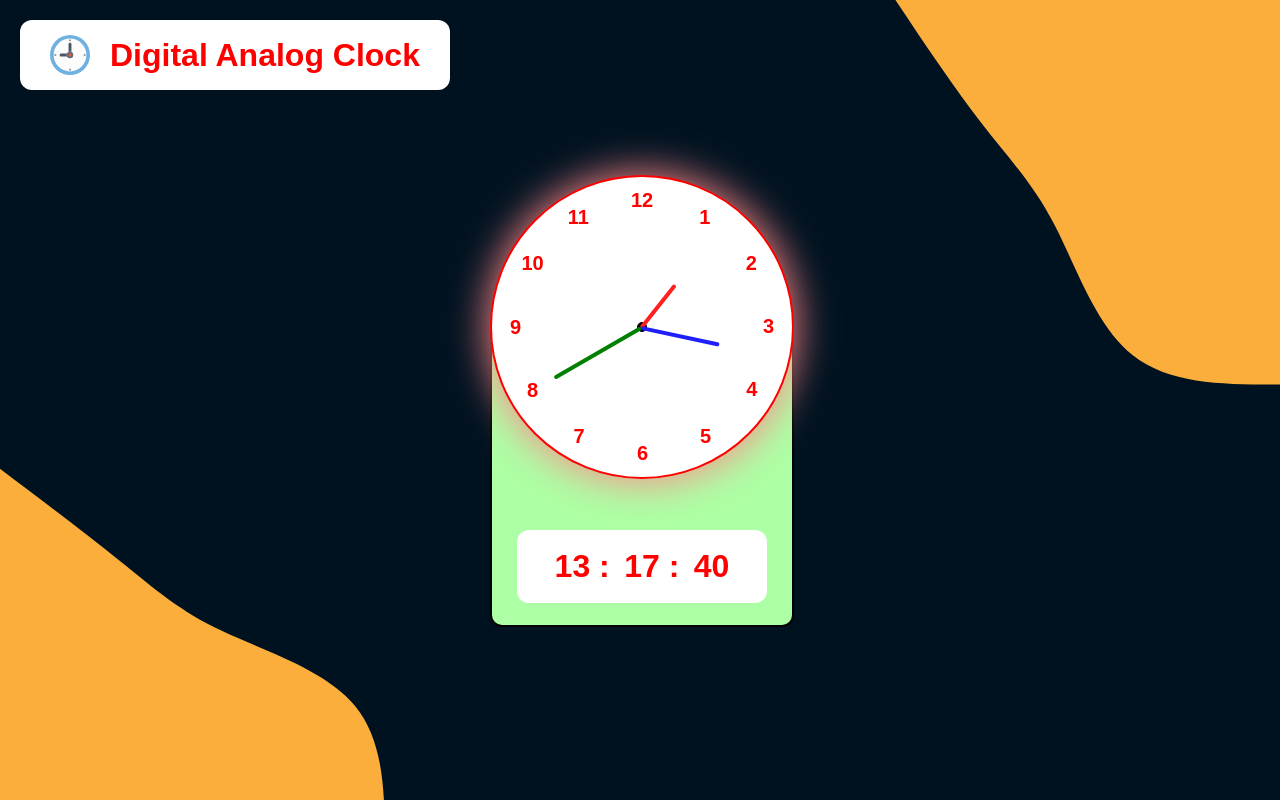
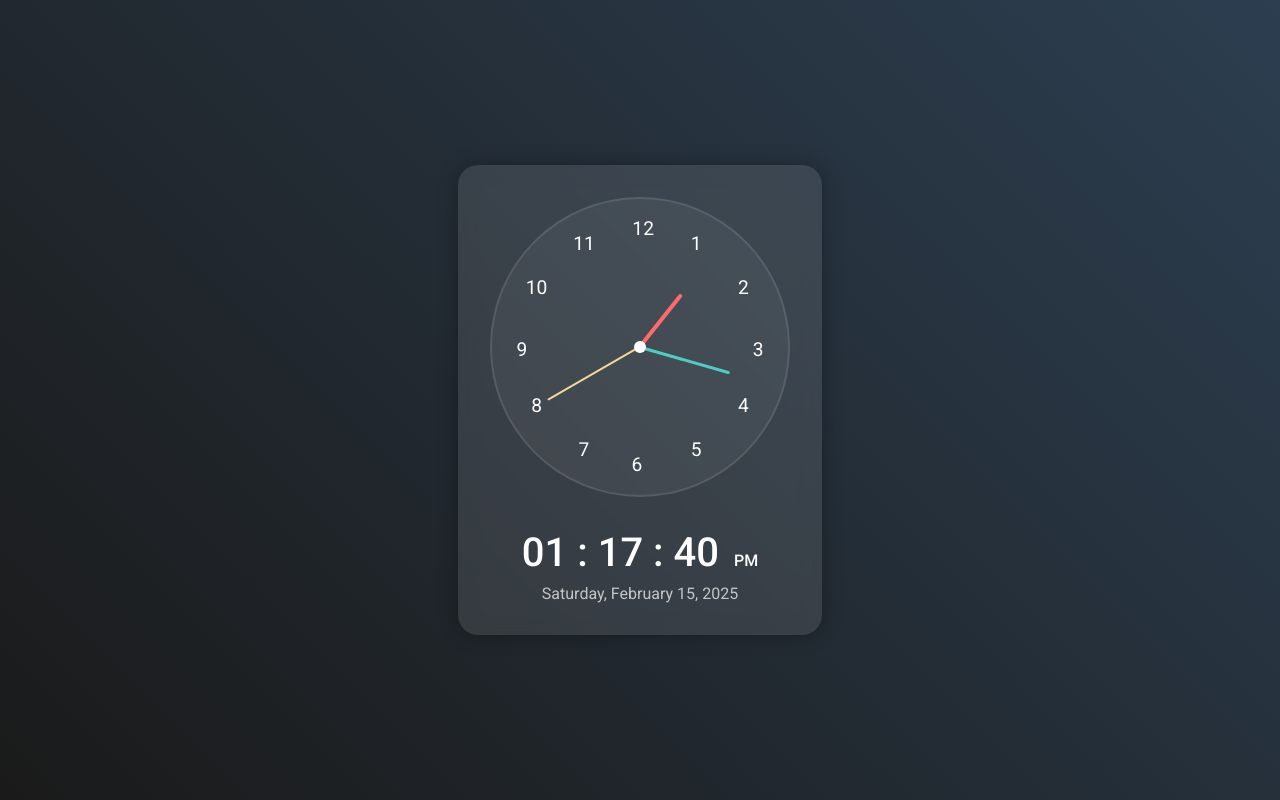
Before and after one commit to abhinav2369/Web-Digital-Clock, a plain HTML site: page index.html in a window 1280 px wide. Drawn offline with Linux system fonts and the light colour scheme.

Commit message:
New Clock ✨

```diff
--- a/index.css
+++ b/index.css
@@ -1,171 +1,177 @@
-body{
-    margin:0px;
-    padding:0px;
-    /* Dimensioning of Body */
+* {
+    margin: 0;
+    padding: 0;
+    box-sizing: border-box;
+}
 
-    height:100vh;
-    width: 100vw;
-
-    /* Aligning to the center */
+body {
+    font-family: 'Roboto', sans-serif;
+    min-height: 100vh;
     display: flex;
     justify-content: center;
     align-items: center;
-
-    overflow: hidden;
-    background-image: url(Resources/background.svg);
-    background-repeat: no-repeat;
-    background-size: cover;
-
-    font-family:Arial, Helvetica, sans-serif;
-    color: red;
-    overflow: none;
+    background: linear-gradient(45deg, #1a1a1a, #2c3e50);
 }
 
-/* ------ Title Block ------*/
-.title{
-    height: 50px;
-    position: absolute;
-    top: 20px;
-    left: 20px;
-    display: flex;
-    justify-content: center;
-    align-items: center;
-    background-color: white;
-    border-radius: 12px;
-    padding: 10px;
-    padding-right: 30px;
-}
-.title img{
-    height: 40px;
-    width: 40px;
-    padding: 20px;
-}
-.title h2{
-    margin: 0px;
-    padding: 0px;
-    font-size: 20px;
-}
-
-
-#main-container-block{
-    /* Dimensioning of Main Container */
-    height:450px;
-    width: 300px;
-
-    /* Positoning relative to it's initial position */
-    position: relative;
-}
-
-#circular-block{
-    /* Dimensioning of Main Container */
-    height: 300px;
-    width: 300px;
-
-    background-color: rgb(255, 255, 255);
-
-    /* Border Properties */
-    border: 2px solid  rgb(255, 0, 0);
-    border-radius: 300px;
-    box-shadow: 0px 0px 40px 2px #fe8888;
-
-    /* Positoning with respect to the parent container */
-    position:absolute;
-    /* Top Layering */
-    z-index:2;
-
-    /* Aligning to the center */
+.container {
     display: flex;
     justify-content: center;
     align-items: center;
 }
 
-#circular-block::before{
-    /* position: absolute; */
-    content:"";
-    height:8px;
-    width:8px;
-    background-color: black;
-    border:1px solid black;
+.clock-container {
+    background: rgba(255, 255, 255, 0.1);
+    padding: 2rem;
+    border-radius: 20px;
+    box-shadow: 0 0 20px rgba(0, 0, 0, 0.3);
+    backdrop-filter: blur(10px);
+}
+
+.clock {
+    display: flex;
+    flex-direction: column;
+    align-items: center;
+    gap: 2rem;
+}
+
+/* Analog Clock Styles */
+.analog-clock {
+    width: 300px;
+    height: 300px;
+    position: relative;
+}
+
+.outer-circle {
+    width: 100%;
+    height: 100%;
     border-radius: 50%;
-}
-.hand{
+    background: rgba(255, 255, 255, 0.05);
+    border: 2px solid rgba(255, 255, 255, 0.1);
     position: relative;
     display: flex;
     justify-content: center;
-    align-items: flex-end;
-    right:6px;
-    top:1px;
-}
-.hand i{
-    position:absolute;
-    background-color: var(--clr);
-    width:4px;
-    height:70px;
-    border-radius: 8px;
-    height: var(--h);
+    align-items: center;
 }
 
-#rectangle-block{
-    background-color: antiquewhite;
-    border: 4px solid red;
-    border-radius: 12px;
-    background-color: rgb(173, 255, 165);
+.inner-circle {
+    width: 90%;
+    height: 90%;
+    border-radius: 50%;
+    position: relative;
 }
 
-#digital-screen{
-    border-radius: 10px;
-    display: flex;
-    justify-content: center;
-    align-items: flex-end;
+.hand {
     position: absolute;
-    padding-bottom: 10px;
-}
-.sub-block{
-    width: 80%;
-    background-color: white;
-    padding: 15px 15px;
-    border-radius: 12px;
-}
-#digital-screen  b{
-    display: inline-block;
-    padding: 3px 5px;
-    font-size: 32px;
-}
-#digital-screen b:nth-child(1)::after,
-#digital-screen b:nth-child(2)::after{
-    content:" :";
+    bottom: 50%;
+    left: 50%;
+    transform-origin: bottom;
+    border-radius: 5px;
 }
 
-span{
-    position: absolute;
-    transform: rotate(calc(30deg * var(--i)));
-    inset : 12px;
-    text-align: center;
+.hour-hand {
+    width: 4px;
+    height: 25%;
+    background: #ff6b6b;
+    transform: translateX(-50%);
 }
 
-b{
-    transform: rotate(calc(-30deg * var(--i)));
-    display:inline-block;
-    font-size:20px;
+.minute-hand {
+    width: 3px;
+    height: 35%;
+    background: #4ecdc4;
+    transform: translateX(-50%);
 }
 
-#rectangle-block{
-
-    /* Dimensioning of Main Container */
-    height:300px;
-    width:300px;
-
-    /* Border Properties */
-    border: solid black 2px;
-    border-top: none;
-
-    /* Positoning with respect to the parent container */
-    position: absolute;
-    top:150px;
+.second-hand {
+    width: 2px;
+    height: 40%;
+    background: #f7d794;
+    transform: translateX(-50%);
 }
 
-@media screen and (max-width:700px) {
-    body{
-        overflow: none;
+.center-circle {
+    position: absolute;
+    width: 12px;
+    height: 12px;
+    border-radius: 50%;
+    background: #fff;
+    left: 50%;
+    top: 50%;
+    transform: translate(-50%, -50%);
+}
+
+.number {
+    position: absolute;
+    color: #fff;
+    font-size: 1.2rem;
+    transform-origin: center;
+    width: 30px;
+    height: 30px;
+    text-align: center;
+    line-height: 30px;
+}
+
+/* Position the numbers */
+.number-1 { top: 10%; right: 26%; }
+.number-2 { top: 25%; right: 10%; }
+.number-3 { top: 46%; right: 5%; }
+.number-4 { bottom: 25%; right: 10%; }
+.number-5 { bottom: 10%; right: 26%; }
+.number-6 { bottom: 5%; right: 46%; }
+.number-7 { bottom: 10%; left: 26%; }
+.number-8 { bottom: 25%; left: 10%; }
+.number-9 { top: 46%; left: 5%; }
+.number-10 { top: 25%; left: 10%; }
+.number-11 { top: 10%; left: 26%; }
+.number-12 { top: 5%; left: 46%; }
+
+/* Digital Clock Styles */
+.digital-clock {
+    text-align: center;
+    color: #fff;
+}
+
+.time {
+    font-size: 2.5rem;
+    font-weight: 500;
+    margin-bottom: 0.5rem;
+}
+
+.colon {
+    animation: blink 1s infinite;
+}
+
+.date {
+    font-size: 1rem;
+    color: rgba(255, 255, 255, 0.7);
+}
+
+#ampm {
+    font-size: 1rem;
+    margin-left: 5px;
+}
+
+@keyframes blink {
+    0%, 100% { opacity: 1; }
+    50% { opacity: 0.5; }
+}
+
+/* Responsive Design */
+@media (max-width: 500px) {
+    .clock-container {
+        padding: 1rem;
+    }
+
+    .analog-clock {
+        width: 250px;
+        height: 250px;
+    }
+
+    .time {
+        font-size: 2rem;
+    }
+
+    .date {
+        font-size: 0.9rem;
     }
 }
--- a/index.html
+++ b/index.html
@@ -3,45 +3,60 @@
 <head>
     <meta charset="UTF-8">
     <meta name="viewport" content="width=device-width, initial-scale=1.0">
-    <title>Digital Clock</title>
+
+    <title>Digital Analog Clock</title>
+    <link rel="shortcut icon" href="Resources/clock.svg" type="image/svg+xml">
+
     <link rel="stylesheet" href="index.css">
+    <link href="https://fonts.googleapis.com/css2?family=Roboto:wght@300;400;500&display=swap" rel="stylesheet">
 </head>
 <body>
+    <div class="container">
+        <div class="clock-container">
+            <div class="clock">
+                <!-- Analog Clock -->
+                <div class="analog-clock">
+                    <div class="outer-circle">
+                        <div class="marking marking-one"></div>
+                        <div class="marking marking-two"></div>
+                        <div class="marking marking-three"></div>
+                        <div class="marking marking-four"></div>
 
-    <div class="title">
-        <img src="Resources/clock.svg" alt="">
-        <h1>Digital Analog Clock</h1>
-    </div>
+                        <div class="inner-circle">
+                            <div class="hand hour-hand"></div>
+                            <div class="hand minute-hand"></div>
+                            <div class="hand second-hand"></div>
+                            <div class="center-circle"></div>
+                        </div>
 
-    <div id="main-container-block">
+                        <span class="number number-1">1</span>
+                        <span class="number number-2">2</span>
+                        <span class="number number-3">3</span>
+                        <span class="number number-4">4</span>
+                        <span class="number number-5">5</span>
+                        <span class="number number-6">6</span>
+                        <span class="number number-7">7</span>
+                        <span class="number number-8">8</span>
+                        <span class="number number-9">9</span>
+                        <span class="number number-10">10</span>
+                        <span class="number number-11">11</span>
+                        <span class="number number-12">12</span>
+                    </div>
+                </div>
 
-        <div class="" id="circular-block">
-            <div style="--clr: #ff2121; --h:55px" class="hand" id="hour"><i></i></div>
-            <div style="--clr: #1f1ffc;--h:80px" class="hand" id="min"><i></i></div>
-            <div style="--clr: #008000; --h:100px" class="hand" id="sec"><i></i></div>
-
-            <span style="--i:1"><b>1</b></span>
-            <span style="--i:2"><b>2</b></span>
-            <span style="--i:3"><b>3</b></span>
-            <span style="--i:4"><b>4</b></span>
-            <span style="--i:5"><b>5</b></span>
-            <span style="--i:6"><b>6</b></span>
-            <span style="--i:7"><b>7</b></span>
-            <span style="--i:8"><b>8</b></span>
-            <span style="--i:9"><b>9</b></span>
-            <span style="--i:10"><b>10</b></span>
-            <span style="--i:11"><b>11</b></span>
-            <span style="--i:12"><b>12</b></span>
-        </div>
-
-        <div id="rectangle-block">
-            <span id="digital-screen">
-                <div class="sub-block">
-                    <b id="d-hour"></b>
-                    <b id="d-min"></b>
-                    <b id="d-sec"></b>
+                <!-- Digital Clock -->
+                <div class="digital-clock">
+                    <div class="time">
+                        <span id="hours">00</span>
+                        <span class="colon">:</span>
+                        <span id="minutes">00</span>
+                        <span class="colon">:</span>
+                        <span id="seconds">00</span>
+                        <span id="ampm">AM</span>
+                    </div>
+                    <div class="date" id="date">Monday, January 1, 2025</div>
                 </div>
-            </span>
+            </div>
         </div>
     </div>
     <script src="index.js"></script>
--- a/index.js
+++ b/index.js
@@ -1,34 +1,44 @@
-let hour = document.getElementById("hour");
-let min = document.getElementById("min");
-let sec = document.getElementById("sec");
+function updateClock() {
+    const now = new Date();
 
-let dhour = document.getElementById("d-hour");
-let dmin = document.getElementById("d-min");
-let dsec = document.getElementById("d-sec");
+    let hours = now.getHours();
+    const ampm = hours >= 12 ? 'PM' : 'AM';
+    hours = hours % 12 || 12;
 
+    const minutes = now.getMinutes();
+    const seconds = now.getSeconds();
 
+    document.getElementById('hours').textContent = hours.toString().padStart(2, '0');
+    document.getElementById('minutes').textContent = minutes.toString().padStart(2, '0');
+    document.getElementById('seconds').textContent = seconds.toString().padStart(2, '0');
+    document.getElementById('ampm').textContent = ampm;
 
+    const options = {
+        weekday: 'long',
+        year: 'numeric',
+        month: 'long',
+        day: 'numeric'
+    };
+    document.getElementById('date').textContent = now.toLocaleDateString('en-US', options);
 
-function displayTime(){
-    // Declaring Date
-    let date = new Date();
+    const secondDegrees = ((seconds / 60) * 360);
+    const minuteDegrees = ((minutes / 60) * 360) + ((seconds / 60) * 6);
+    const hourDegrees = ((hours / 12) * 360) + ((minutes / 60) * 30);
 
-    // Getting Hours Minute Date
-    let h = date.getHours();
-    let m = date.getMinutes();
-    let s = date.getSeconds();
+    document.querySelector('.second-hand').style.transform =
+        `translateX(-50%) rotate(${secondDegrees}deg)`;
+    document.querySelector('.minute-hand').style.transform =
+        `translateX(-50%) rotate(${minuteDegrees}deg)`;
+    document.querySelector('.hour-hand').style.transform =
+        `translateX(-50%) rotate(${hourDegrees}deg)`;
+}
 
-    let hour_rotation = 30*h + m/2;
-    let min_rotation = 6*m;
-    let sec_rotation = 6*s;
+updateClock();
 
-    hour.style.transform=`rotate(${hour_rotation}deg)`;
-    min.style.transform=`rotate(${min_rotation}deg)`;
-    sec.style.transform=`rotate(${sec_rotation}deg)`;
+setInterval(updateClock, 1000);
 
-    dhour.textContent=`${h}`;
-    dmin.textContent=`${m}`;
-    dsec.textContent=`${s}`;
-
-}
-setInterval(displayTime,1000);
+setTimeout(() => {
+    document.querySelectorAll('.hand').forEach(hand => {
+        hand.style.transition = 'all 0.05s cubic-bezier(0.4, 2.08, 0.55, 0.44)';
+    });
+}, 1000);
```
Also changed, not shown: Resources/background.svg (deleted).
